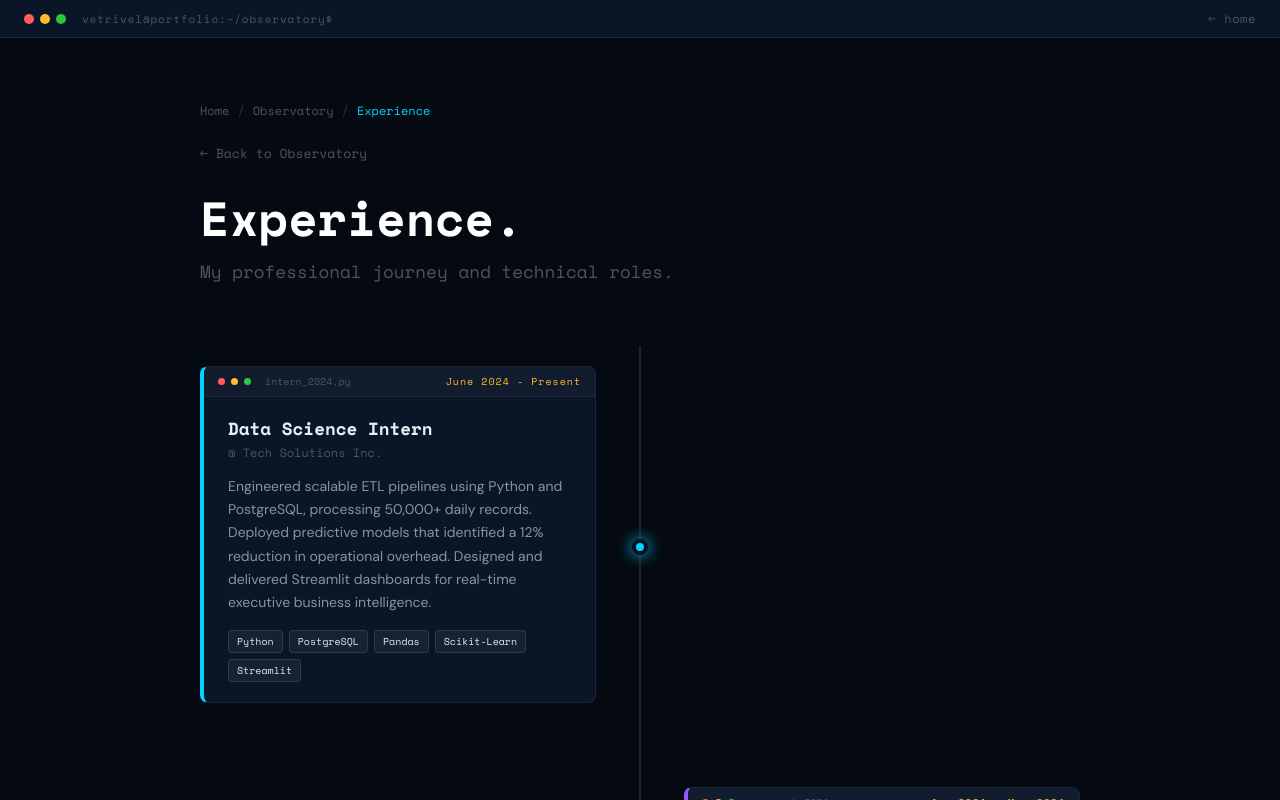
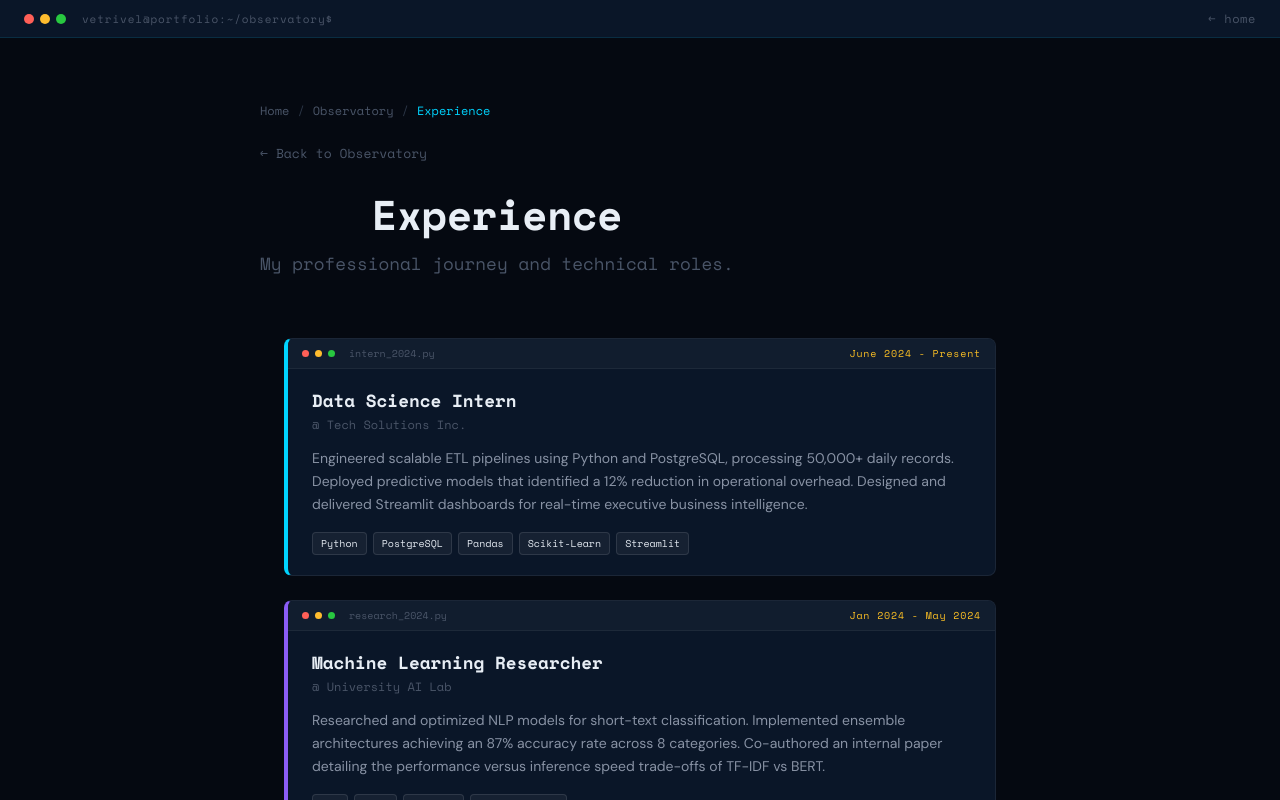
Before and after one commit to vetrivel-28/observatory, a React (Vite) app: page /observatory/experience in a window 1280 px wide. Shown: the top 800 px of the page. Built offline with nearby package versions, Linux system fonts and the light colour scheme.

Commit message:
updated all need to deploy

```diff
--- a/src/App.jsx
+++ b/src/App.jsx
@@ -31,31 +31,22 @@ function CustomCursor() {
     const trail = document.getElementById('cur-trail');
     const ring = document.getElementById('cur-ring');
 
-    let mx = 0, my = 0, tx = 0, ty = 0, rx = 0, ry = 0;
-
-    // START HIDDEN — only show after first mouse move
-    if (dot) dot.style.opacity = '0';
-    if (trail) trail.style.opacity = '0';
-    if (ring) ring.style.opacity = '0';
+    let mx = window.innerWidth / 2, my = window.innerHeight / 2;
+    let tx = mx, ty = my, rx = mx, ry = my;
 
     let hasMovedOnce = false;
 
     const move = (e) => {
       mx = e.clientX; my = e.clientY;
 
-      // Reveal cursor on first real mouse movement
+      if(dot) { dot.style.left = mx + 'px'; dot.style.top = my + 'px'; }
+
       if (!hasMovedOnce) {
         hasMovedOnce = true;
-        if (dot) dot.style.opacity = '1';
-        if (trail) trail.style.opacity = '1';
-        if (ring) ring.style.opacity = '1';
-        // Add smooth transition for the reveal
-        if (dot) dot.style.transition = 'opacity 0.3s ease';
-        if (trail) trail.style.transition = 'opacity 0.3s ease';
-        if (ring) ring.style.transition = 'opacity 0.3s ease, width 0.2s, height 0.2s, border-color 0.2s';
+        if (dot) dot.classList.add('visible');
+        if (trail) trail.classList.add('visible');
+        if (ring) ring.classList.add('visible');
       }
-
-      if(dot) { dot.style.left = mx + 'px'; dot.style.top = my + 'px'; }
     };
 
     const animate = () => {
@@ -134,19 +125,22 @@ function CustomCursor() {
         position: 'fixed', width: '4px', height: '4px',
         background: '#00d4ff', borderRadius: '50%',
         pointerEvents: 'none', zIndex: 99999,
+        left: '50%', top: '50%',
         transform: 'translate(-50%,-50%)',
         opacity: 0,
+        transition: 'opacity 0.3s ease, background 0.2s',
       }} />
 
       <div id="cur-trail" style={{
         position: 'fixed', width: '8px', height: '8px',
         background: 'transparent',
-        border: '1px solid rgba(0,212,255,0.5)',
+        border: '1px solid rgba(0,212,255,0.4)',
         borderRadius: '50%',
         pointerEvents: 'none', zIndex: 99998,
+        left: '50%', top: '50%',
         transform: 'translate(-50%,-50%)',
-        transition: 'width 0.2s, height 0.2s',
         opacity: 0,
+        transition: 'opacity 0.3s ease, width 0.2s, height 0.2s',
       }} />
 
       <div id="cur-ring" style={{
@@ -155,9 +149,10 @@ function CustomCursor() {
         border: '1px solid #00d4ff',
         borderRadius: '50%',
         pointerEvents: 'none', zIndex: 99997,
+        left: '50%', top: '50%',
         transform: 'translate(-50%,-50%)',
-        transition: 'width 0.2s, height 0.2s, border-color 0.2s, box-shadow 0.2s',
         opacity: 0,
+        transition: 'opacity 0.3s ease, width 0.2s, height 0.2s, border-color 0.2s',
       }} />
     </>
   );
--- a/src/data/projects.js
+++ b/src/data/projects.js
@@ -9,6 +9,7 @@ export const projects = [
     tech: ["Python", "Scikit-Learn", "FastAPI", "Random Forests", "TF-IDF", "BeautifulSoup"],
     achievement: "Processed 10,000+ domains with 87% accuracy and sub-2-second latency.",
     color: "#a855f7",
+    filename: 'enterprise_classifier.py',
     delay: "0ms",
     mediumUrl: "https://medium.com/@vetrivel-a/enterprise-website-classifier",
 
@@ -51,6 +52,7 @@ export const projects = [
     tech: ["PostgreSQL", "SQL", "Selenium", "Pandas", "AWS S3", "Docker"],
     achievement: "Discovered 15% pricing margin opportunities through automated competitive analysis.",
     color: "#00d4ff",
+    filename: 'market_etl.py',
     delay: "150ms",
     mediumUrl: "https://medium.com/@vetrivel-a/market-intelligence-etl",
 
@@ -93,6 +95,7 @@ export const projects = [
     tech: ["Python", "Flask", "TypeScript", "React", "Redis", "Celery", "Twilio"],
     achievement: "Achieved sub-4-second emergency alert delivery with 99.2% delivery rate.",
     color: "#fbbf24",
+    filename: 'women_safety.py',
     delay: "300ms",
     mediumUrl: "https://medium.com/@vetrivel-a/women-safety-sos",
 
--- a/src/index.css
+++ b/src/index.css
@@ -396,3 +396,10 @@ input::placeholder, textarea::placeholder {
 @media (max-width: 560px) {
   .obs-grid { grid-template-columns: 1fr !important; }
 }
+
+#cur-dot, #cur-trail, #cur-ring {
+  opacity: 0 !important;
+}
+#cur-dot.visible, #cur-trail.visible, #cur-ring.visible {
+  opacity: 1 !important;
+}
--- a/src/pages/Achievements.jsx
+++ b/src/pages/Achievements.jsx
@@ -78,10 +78,12 @@ export default function Achievements() {
       {/* Page title */}
       <h1 className="page-title" style={{
         fontFamily: 'Space Mono, monospace',
-        fontSize: '2.5rem',
+        fontSize: 'clamp(1.8rem, 4vw, 2.6rem)',
+        fontWeight: '700',
         color: '#e8eef5',
         textAlign: 'center',
         marginBottom: '8px',
+        letterSpacing: '-0.01em',
       }}>
         Hackathons & Awards
       </h1>
@@ -124,9 +126,8 @@ export default function Achievements() {
               style={{
                 position: 'relative',
                 display: 'flex',
-                justifyContent: isRight ? 'flex-end' : 'flex-start',
+                justifyContent: 'space-between',
                 marginBottom: '48px',
-                paddingLeft: isRight ? 0 : 0,
               }}
             >
               {/* ── Timeline node (sits exactly on center line) ── */}
@@ -179,10 +180,30 @@ export default function Achievements() {
               </div>
 
               {/* ── Card ── */}
+              {isRight && <div style={{
+                width: 'calc(50% - 48px)',
+                display: 'flex',
+                alignItems: 'flex-start',
+                paddingTop: '28px',
+                paddingRight: '24px',
+                justifyContent: 'flex-end',
+              }}>
+                <div style={{
+                  fontFamily: 'Space Mono', fontSize: '10px',
+                  color: '#1a2332',
+                  letterSpacing: '0.1em',
+                  writingMode: 'vertical-rl',
+                  textOrientation: 'mixed',
+                  userSelect: 'none',
+                }}>
+                  {item.date} · {item.role}
+                </div>
+              </div>}
+
               <div
                 className="achievement-card"
                 style={{
-                  width: 'calc(50% - 72px)',
+                  width: 'calc(50% - 48px)',
                   background: 'rgba(15, 25, 41, 0.95)',
                   border: `1px solid ${item.badgeColor}30`,
                   borderLeft: isRight
@@ -307,6 +328,26 @@ export default function Achievements() {
                   </p>
                 )}
               </div>
+
+              {!isRight && <div style={{
+                width: 'calc(50% - 48px)',
+                display: 'flex',
+                alignItems: 'flex-start',
+                paddingTop: '28px',
+                paddingLeft: '24px',
+                justifyContent: 'flex-start',
+              }}>
+                <div style={{
+                  fontFamily: 'Space Mono', fontSize: '10px',
+                  color: '#1a2332',
+                  letterSpacing: '0.1em',
+                  writingMode: 'vertical-rl',
+                  textOrientation: 'mixed',
+                  userSelect: 'none',
+                }}>
+                  {item.date} · {item.role}
+                </div>
+              </div>}
             </div>
           );
         })}
--- a/src/pages/Contact.jsx
+++ b/src/pages/Contact.jsx
@@ -70,9 +70,9 @@ export default function Contact() {
       </div>
 
       <h1 className="page-title" style={{
-        fontFamily: 'Space Mono', fontSize: '2.4rem',
+        fontFamily: 'Space Mono, monospace', fontSize: 'clamp(1.8rem, 4vw, 2.6rem)',
         fontWeight: '700', color: '#e8eef5',
-        marginBottom: '8px', textAlign: 'center',
+        marginBottom: '8px', textAlign: 'center', letterSpacing: '-0.01em'
       }}>
         Contact
       </h1>
@@ -248,8 +248,8 @@ export default function Contact() {
                 style={{
                   width: '100%',
                   padding: '12px',
-                  background: sending ? 'rgba(0,212,255,0.05)' : 'rgba(0,212,255,0.1)',
-                  border: '1px solid rgba(0,212,255,0.4)',
+                  background: 'transparent',
+                  border: '1px solid rgba(0,212,255,0.5)',
                   borderRadius: '6px',
                   color: '#00d4ff',
                   fontFamily: 'Space Mono, monospace',
@@ -257,9 +257,20 @@ export default function Contact() {
                   cursor: sending ? 'wait' : 'pointer',
                   letterSpacing: '0.1em',
                   transition: 'all 0.2s',
+                  marginTop: '4px',
                 }}
-                onMouseEnter={e => !sending && (e.currentTarget.style.background = 'rgba(0,212,255,0.18)')}
-                onMouseLeave={e => e.currentTarget.style.background = 'rgba(0,212,255,0.1)'}
+                onMouseEnter={e => {
+                  if (!sending) {
+                    e.currentTarget.style.background = 'rgba(0,212,255,0.08)';
+                    e.currentTarget.style.borderColor = '#00d4ff';
+                    e.currentTarget.style.boxShadow = '0 0 16px rgba(0,212,255,0.15)';
+                  }
+                }}
+                onMouseLeave={e => {
+                  e.currentTarget.style.background = 'transparent';
+                  e.currentTarget.style.borderColor = 'rgba(0,212,255,0.5)';
+                  e.currentTarget.style.boxShadow = 'none';
+                }}
               >
                 {sending ? '> TRANSMITTING...' : '> [SEND MESSAGE ↵]'}
               </button>
--- a/src/pages/Experience.jsx
+++ b/src/pages/Experience.jsx
@@ -72,8 +72,8 @@ export default function Experience() {
 
       <div style={{ display: 'flex', justifyContent: 'space-between', alignItems: 'center', marginBottom: '60px' }}>
         <div>
-          <h1 className="page-title" style={{ fontSize: '3rem', color: 'white', fontWeight: 'bold', fontFamily: 'Space Mono', margin: '0 0 8px 0' }}>
-            Experience.
+          <h1 className="page-title" style={{ fontFamily: 'Space Mono, monospace', fontSize: 'clamp(1.8rem, 4vw, 2.6rem)', fontWeight: '700', color: '#e8eef5', textAlign: 'center', marginBottom: '8px', letterSpacing: '-0.01em' }}>
+            Experience
           </h1>
           <p style={{ color: 'var(--text-muted)', fontSize: '1.1rem', fontFamily: 'Space Mono' }}>
             My professional journey and technical roles.
@@ -81,61 +81,27 @@ export default function Experience() {
         </div>
       </div>
 
-      <div className="experience-container" style={{ position: 'relative', padding: '20px 0' }}>
-        {/* Center Line */}
-        <div className="experience-timeline-line" style={{
-          position: 'absolute',
-          left: '50%',
-          top: 0,
-          bottom: 0,
-          width: '2px',
-          background: 'rgba(255,255,255,0.1)',
-          transform: 'translateX(-50%)',
-          zIndex: 0
-        }} />
-
+      <div style={{
+        maxWidth: '760px',
+        margin: '0 auto',
+        padding: '0 24px',
+        display: 'flex',
+        flexDirection: 'column',
+        gap: '24px',
+      }}>
         {experiences.map((exp, index) => (
-          <div
-            key={exp.id}
-            className={`experience-timeline-item ${exp.alignment === 'left' ? 'item-left' : 'item-right'}`}
-            style={{
-              display: 'flex',
-              justifyContent: exp.alignment === 'left' ? 'flex-start' : 'flex-end',
-              alignItems: 'center',
+          <div key={index} style={{
             width: '100%',
-              marginBottom: '60px',
-              position: 'relative',
-              opacity: mounted ? 1 : 0,
-              transform: mounted ? 'translateY(0)' : 'translateY(30px)',
-              transition: `all 0.6s ease ${index * 200}ms`
-            }}
-          >
-            {/* Timeline Dot */}
-            <div className="experience-timeline-dot" style={{
-              position: 'absolute',
-              left: '50%',
-              transform: 'translate(-50%, -50%)',
-              top: '50%',
-              width: '16px',
-              height: '16px',
-              borderRadius: '50%',
-              background: exp.color,
-              border: '4px solid var(--bg-primary)',
-              zIndex: 1,
-              boxShadow: `0 0 15px ${exp.color}`
-            }} />
-
-            {/* Content Card */}
-            <div style={{
-              width: '45%',
             background: '#0a1628',
             border: '1px solid rgba(255,255,255,0.07)',
-              borderLeft: `4px solid ${exp.color}`,
+            borderLeft: `4px solid ${exp.color || '#00d4ff'}`,
             borderRadius: '8px',
             overflow: 'hidden',
-              marginBottom: '24px',
-              textAlign: 'left'
-            }}>
+            transition: 'box-shadow 0.25s ease',
+          }}
+          onMouseEnter={e => e.currentTarget.style.boxShadow = `0 8px 32px rgba(0,212,255,0.1)`}
+          onMouseLeave={e => e.currentTarget.style.boxShadow = 'none'}
+          >
             {/* Terminal title bar */}
             <div style={{
               background: '#111d2e',
@@ -150,29 +116,42 @@ export default function Experience() {
                 {exp.role.includes('Intern') ? 'intern_2024.py' : exp.role.includes('Research') ? 'research_2024.py' : 'lead_engineer_2023.ts'}
               </span>
               <span style={{
-                  marginLeft: 'auto', fontFamily: 'Space Mono', fontSize: '10px',
-                  color: '#fbbf24', letterSpacing: '0.1em',
+                marginLeft: 'auto',
+                fontFamily: 'Space Mono', fontSize: '10px',
+                color: '#fbbf24', letterSpacing: '0.08em',
               }}>
                 {exp.duration}
               </span>
             </div>
-              {/* Card content */}
+
+            {/* Content */}
             <div style={{ padding: '20px 24px' }}>
-                <h3 style={{ fontFamily: 'Space Mono', fontSize: '1.1rem', fontWeight: '700', color: '#e8eef5', marginBottom: '4px' }}>
+              <h3 style={{
+                fontFamily: 'Space Mono', fontSize: '1.1rem',
+                fontWeight: '700', color: '#e8eef5', marginBottom: '4px',
+              }}>
                 {exp.role}
               </h3>
-                <div style={{ fontFamily: 'Space Mono', fontSize: '12px', color: '#4a5568', marginBottom: '14px' }}>
+              <div style={{
+                fontFamily: 'Space Mono', fontSize: '12px',
+                color: '#4a5568', marginBottom: '14px',
+              }}>
                 @ {exp.company}
               </div>
-                <p style={{ fontFamily: 'DM Sans', color: '#8892a4', fontSize: '14px', lineHeight: '1.65', marginBottom: '16px' }}>
+              <p style={{
+                fontFamily: 'DM Sans, sans-serif',
+                color: '#8892a4', fontSize: '14px',
+                lineHeight: '1.65', marginBottom: '16px',
+              }}>
                 {exp.description}
               </p>
-                {/* Tech pills */}
               <div style={{ display: 'flex', flexWrap: 'wrap', gap: '6px' }}>
                 {exp.tech.map(tech => (
                   <span key={tech} style={{
-                      fontFamily: 'Space Mono', fontSize: '10px', color: '#e2e8f0',
-                      background: 'rgba(255,255,255,0.05)', border: '1px solid rgba(255,255,255,0.1)',
+                    fontFamily: 'Space Mono', fontSize: '10px',
+                    color: '#e2e8f0',
+                    background: 'rgba(255,255,255,0.05)',
+                    border: '1px solid rgba(255,255,255,0.1)',
                     padding: '3px 8px', borderRadius: '4px',
                   }}>
                     {tech}
@@ -181,7 +160,6 @@ export default function Experience() {
               </div>
             </div>
           </div>
-          </div>
         ))}
       </div>
     </div>
--- a/src/pages/Hero.jsx
+++ b/src/pages/Hero.jsx
@@ -157,7 +157,7 @@ export default function Hero() {
             e.currentTarget.style.boxShadow = 'none';
           }}
         >
-          ⬡ View Resume
+          View Resume →
         </button>
         <button
           onClick={() => window.open('https://linkedin.com/in/vetrivel-a', '_blank')}
@@ -185,7 +185,7 @@ export default function Hero() {
             e.currentTarget.style.boxShadow = 'none';
           }}
         >
-          ⟁ LinkedIn Profile
+          LinkedIn Profile →
         </button>
       </div>
 
@@ -203,34 +203,36 @@ export default function Hero() {
           <div key={i} style={{
             background: '#0a1628',
             border: `1px solid ${stat.accent}25`,
+            borderTop: `2px solid ${stat.accent}`,
             borderRadius: '8px',
             overflow: 'hidden',
-            minWidth: '140px',
-            transition: 'box-shadow 0.25s',
+            minWidth: '130px',
+            transition: 'box-shadow 0.25s ease',
           }}
           onMouseEnter={e => e.currentTarget.style.boxShadow = `0 0 20px ${stat.accent}20`}
           onMouseLeave={e => e.currentTarget.style.boxShadow = 'none'}
           >
             <div style={{
-              background: '#1a2332',
-              borderBottom: `1px solid ${stat.accent}20`,
-              padding: '4px 10px',
-              display: 'flex', alignItems: 'center', gap: '4px',
+              background: '#111d2e',
+              padding: '5px 10px',
+              display: 'flex', gap: '4px',
+              borderBottom: `1px solid ${stat.accent}15`,
             }}>
               <div style={{ width: '5px', height: '5px', borderRadius: '50%', background: '#ff5f57' }} />
               <div style={{ width: '5px', height: '5px', borderRadius: '50%', background: '#febc2e' }} />
               <div style={{ width: '5px', height: '5px', borderRadius: '50%', background: '#28c840' }} />
             </div>
-            <div style={{ padding: '14px 16px', textAlign: 'center' }}>
+            <div style={{ padding: '16px', textAlign: 'center' }}>
               <div style={{
-                fontFamily: 'Space Mono', fontSize: '1.5rem',
-                fontWeight: '700', color: '#e8eef5', marginBottom: '4px',
+                fontFamily: 'Space Mono', fontSize: '2rem',
+                fontWeight: '700', color: '#e8eef5',
+                marginBottom: '6px', lineHeight: 1,
               }}>
                 {stat.value}
               </div>
               <div style={{
                 fontFamily: 'Space Mono', fontSize: '8px',
-                color: stat.accent, letterSpacing: '0.12em',
+                color: stat.accent, letterSpacing: '0.15em',
               }}>
                 {stat.label}
               </div>
--- a/src/pages/Profiles.jsx
+++ b/src/pages/Profiles.jsx
@@ -53,7 +53,8 @@ export default function Profiles() {
       flexDirection: 'column',
       alignItems: 'center',
       justifyContent: 'center',
-      padding: '80px 24px',
+      padding: '60px 24px',
+      gap: '0',
     }}>
       <SEO
         title="Professional Profiles | Vetrivel A"
@@ -89,7 +90,7 @@ export default function Profiles() {
       </div>
 
       <div style={{ textAlign: 'center', marginBottom: '40px' }}>
-        <h1 className="page-title" style={{ fontSize: '2.5rem', color: 'white', marginBottom: '10px' }}>Profiles</h1>
+        <h1 className="page-title" style={{ fontFamily: 'Space Mono, monospace', fontSize: 'clamp(1.8rem, 4vw, 2.6rem)', fontWeight: '700', color: '#e8eef5', textAlign: 'center', marginBottom: '8px', letterSpacing: '-0.01em' }}>Profiles</h1>
         <p style={{ color: 'var(--text-muted)' }}>Connect across the ecosystem.</p>
       </div>
 
```
Also changed, not shown: src/pages/Projects.jsx (+37 -4 lines), src/pages/Skills.jsx (+52 -16 lines). Lines whose indentation alone changed are shown as unchanged.
